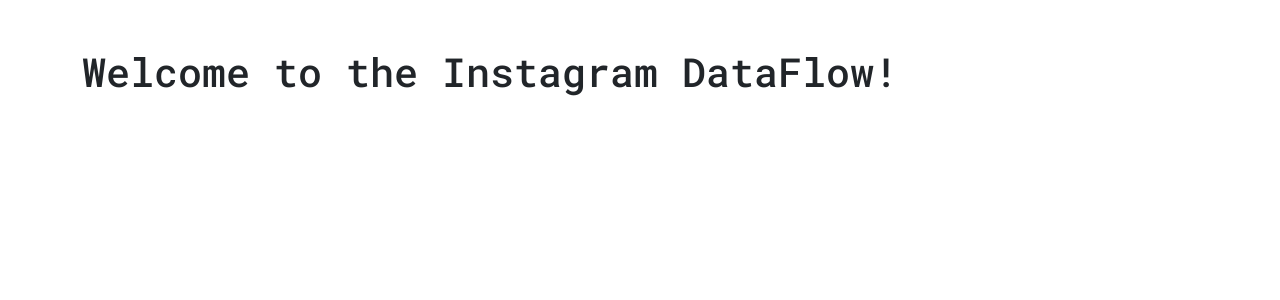
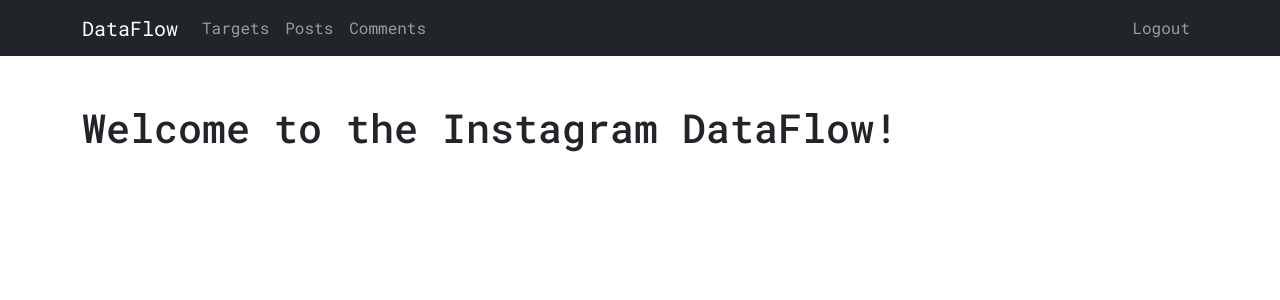
Before and after one commit to dvrkdev/insta-dataflow, a Flask app: page / in a window 1280 px wide. Shown: the top 300 px of the page. Run offline with Flask 3, Linux system fonts and the light colour scheme; the visitor is signed in with stand-in values (Sample User, id 1).

Commit message:
feat: add navbar template and include it in base layout

```diff
--- a/app/routes/dashboard.py
+++ b/app/routes/dashboard.py
@@ -1,8 +1,10 @@
 from flask import Blueprint, render_template
+from flask_login import login_required
 
 bp = Blueprint("dashboard", __name__, url_prefix="/")
 
 
 @bp.route("/")
+@login_required
 def index():
     return render_template("dashboard.html")
--- a/app/templates/base.html
+++ b/app/templates/base.html
@@ -21,6 +21,7 @@
 </head>
 
 <body>
+    {% include "navbar.html" %}
     <main class="container my-5">
         {% with messages = get_flashed_messages(with_categories=true) %}
             {% if messages %}
--- /dev/null
+++ b/app/templates/navbar.html
@@ -0,0 +1,25 @@
+<nav class="navbar navbar-expand-lg bg-dark navbar-dark">
+    <div class="container">
+        <a class="navbar-brand" href="{{ url_for('dashboard.index') }}">DataFlow</a>
+        <button class="navbar-toggler" type="button" data-bs-toggle="collapse" data-bs-target="#navbarToggler"
+            aria-controls="navbarToggler" aria-expanded="false" aria-label="Toggle navigation">
+            <span class="navbar-toggler-icon"></span>
+        </button>
+        <div class="collapse navbar-collapse" id="navbarToggler">
+            {% if current_user.is_authenticated %}
+                <div class="navbar-nav me-auto">
+                    <a class="nav-link" href="#">Targets</a>
+                    <a class="nav-link" href="#">Posts</a>
+                    <a class="nav-link" href="#">Comments</a>
+                </div>
+                <div class="navbar-nav">
+                    <a class="nav-link" href="{{ url_for('auth.logout') }}">Logout</a>
+                </div>
+            {% else %}
+                <div class="navbar-nav ms-auto">
+                    <a class="nav-link" href="{{ url_for('auth.login') }}">Login</a>
+                </div>
+            {% endif %}
+        </div>
+    </div>
+</nav>
```
Also changed, not shown: TODO.md (+2 -1 lines).
